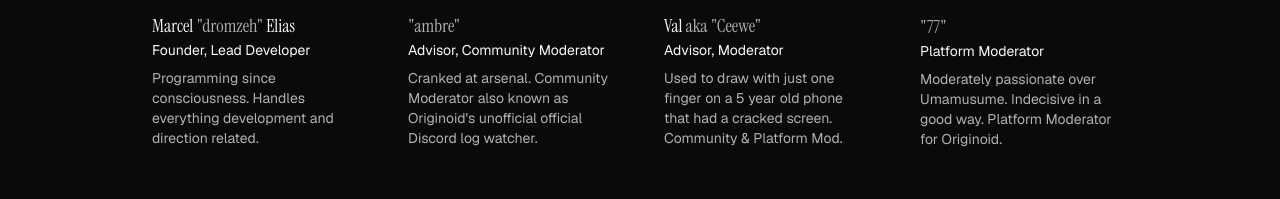
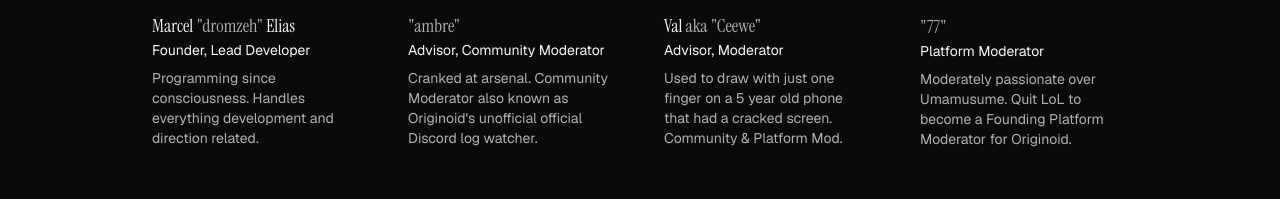
Before and after one commit to originoidco/ltd, a Next.js app: page / in a window 1280 px wide. Shown: the part 2941-3140 px from the top of the page. Built offline with nearby package versions, Linux system fonts and the light colour scheme.

Commit message:
chore: *

```diff
--- a/src/app/components/nav/team.tsx
+++ b/src/app/components/nav/team.tsx
@@ -45,7 +45,7 @@ const team = [
         role: "Platform Moderator",
         hasImg: true,
         description:
-            "Moderately passionate over Umamusume. Indecisive in a good way. Platform Moderator for Originoid.",
+            "Moderately passionate over Umamusume. Quit LoL to become a Founding Platform Moderator for Originoid.",
     },
 ];
 
```
